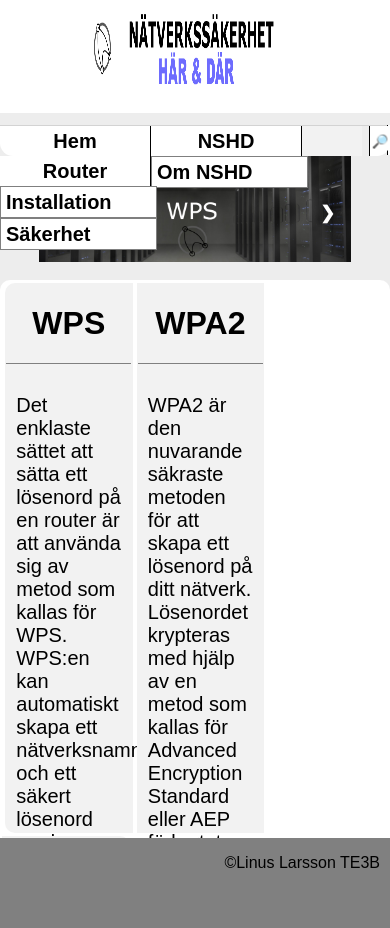
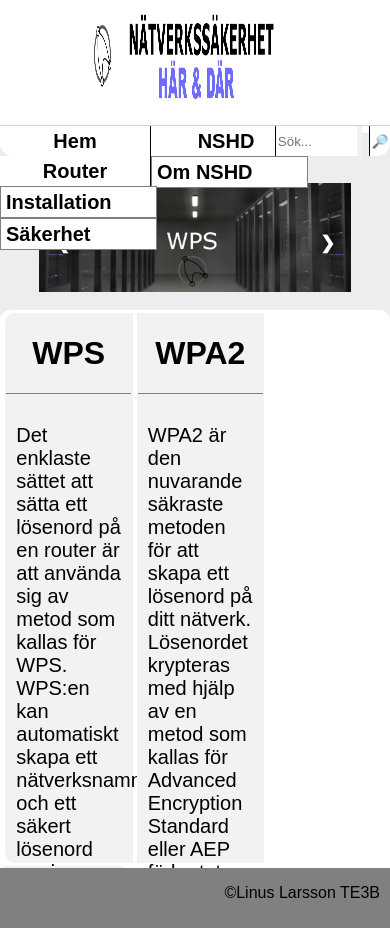
Before and after one commit to LinusLarssonn/LinusLarssonn.github.io, a plain HTML site: page Sakerhet.html in a window 390 px wide. Shown: the top 928 px of the page. Drawn offline with nearby package versions, Linux system fonts and the light colour scheme.

Commit message:
Mobile update 5

```diff
--- a/style.css
+++ b/style.css
@@ -217,15 +217,14 @@ body{
 }#VPN{
   border-radius: 0px 10px 10px 0px;
   margin-left: 2px;
-  margin-right: 5px;
   float: left;
     z-index: 0;
 }
 .sake{
   text-align: center;
   margin-top: 3px;
-  max-width: 32.72%;
-  min-width: 32%;
+  max-width: 32.70%;
+  min-width: 20%;
   background-color: #f2f2f2;
   height: 550px;
   position: relative;
@@ -366,10 +365,8 @@ body{
 @media screen and (max-width: 1000px){
   body{
       margin: 0;
-      top: 0px;
       background-color: #ededed;
       font-family: "Arial", "Times New Roman", sans-serif;
-      height: 2000px;
   }
   #container{
       width: 100%;
@@ -380,14 +377,13 @@ body{
   }
   #header{
       padding-top: 20px;
-      height: 103px;
+      height: 123px;
       width: 100%;
       max-width:100%;
       min-width: 100%;
       background-color: white;
       color: black;
-      position: static;
-      margin-top: -10px;
+      position: relative;
       top: -10px;
       z-index: 0;
 
@@ -402,19 +398,7 @@ body{
       left: 21%;
 
   }
-  #sbox{
-      border: 0px solid white;
-      border-left: 1px solid black;
-      padding: 1.5%;
-      height: 30px;
-      width: 305px;
-      max-width: 60%;
-      position: relative;
-      top: -1px;
-      right: -67px;
 
-
-}
 .navbar li ul{
     visibility: visible;
 }
```
